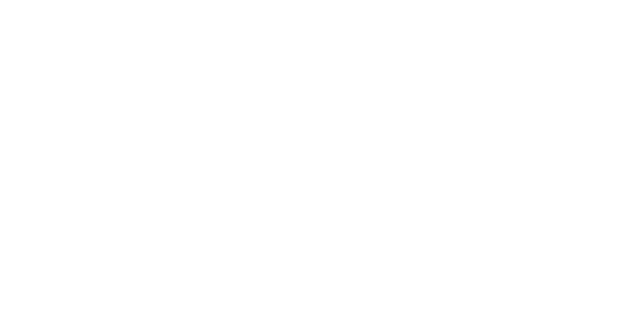
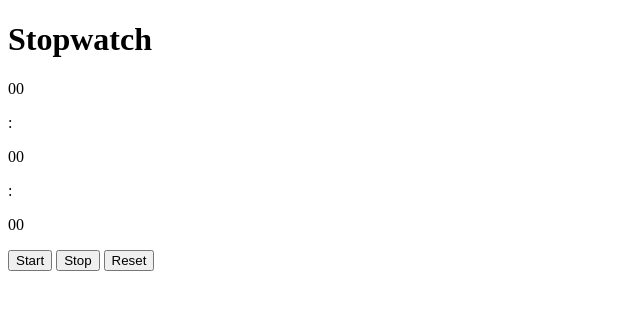
Before and after one commit to Aura2k/javascript_stopwatch, a plain HTML site: page index.html in a window 1280 px wide. Shown: the whole page, without its empty margins (0-640 px from the left). Drawn offline with Linux system fonts and the light colour scheme.

Commit message:
Added html structure

```diff
--- a/index.html
+++ b/index.html
@@ -5,10 +5,24 @@
     <meta http-equiv="X-UA-Compatible" content="IE=edge">
     <meta name="viewport" content="width=device-width, initial-scale=1.0">
     <link rel="stylesheet" href="/styles.css">
-    <script src="/main.js"></script>
     <title>Stopwatch Javascript</title>
 </head>
 <body>
-
+    <div class="container">
+        <h1>Stopwatch</h1>
+        <div class="time" id="time">
+            <p id="minutes">00</p>
+            <p>:</p>
+            <p id="seconds">00</p>
+            <p>:</p>
+            <p id="milliseconds">00</p>
+        </div>
+        <div class="buttons">
+            <button id="startBtn">Start</button>
+            <button id="stopBtn">Stop</button>
+            <button id="resetBtn">Reset</button>
+        </div>
+    </div>
 </body>
+<script src="/main.js"></script>
 </html>
```
